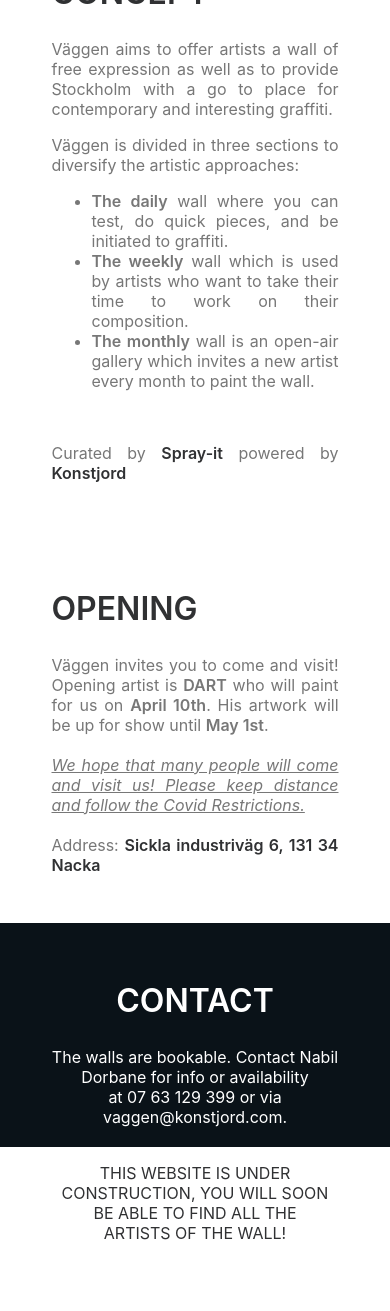
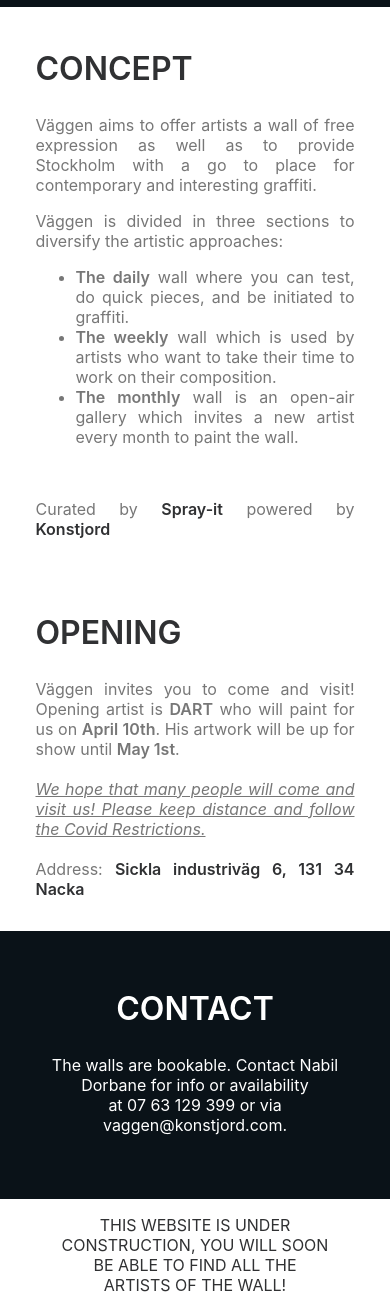
Before and after one commit to Eminerve/vaggen, a PHP site: page / in a window 390 px wide. Shown: the part 971-2282 px from the top of the page. Before the commit the page ends 2211 px from the top, so only its background shows below. Run offline with PHP 8.4, Linux system fonts and the light colour scheme.

Commit message:
responsive index

```diff
--- a/index.php
+++ b/index.php
@@ -54,7 +54,7 @@
 
     <div class="en_construction">
 
-      <div class="concept">
+      <div class="element">
           <h2>Concept</h2>
           <p>Väggen aims to offer artists a wall of free expression as well as to provide Stockholm with a go to place for contemporary and interesting graffiti.</p>
           <p>Väggen is divided in three sections to diversify the artistic approaches:
@@ -68,7 +68,7 @@
           <p>Curated by <a href="https://www.instagram.com/sprayit.collective/?hl=fr" target="_blank"><strong>Spray-it</strong></a> powered by <a href="https://konstjord.com/" target="_blank"><strong>Konstjord</strong></a> </p>
       </div>
 
-      <div class="opening">
+      <div class="element">
         <h2>Opening</h2>
         <p>Väggen invites you to come and visit! Opening artist is <strong>DART</strong> who will paint for us on <strong>April 10th</strong>. His artwork will be up for show until <strong>May 1st</strong>.  <br> <br><em>We hope that many people will come and visit us! Please keep distance and follow the Covid Restrictions.</em><br> <br>Address: <a href="https://www.google.com/search?q=Sickla+industriv%C3%A4g+6%2C+131+34+Nacka&sxsrf=ALeKk00j1Z4FIb-8SPe1u18T40A4YVOQPg%3A1617952895913&ei=fwBwYLmcN_KnrgSot7WACw&oq=Sickla+industriv%C3%A4g+6%2C+131+34+Nacka&gs_lcp=Cgdnd3Mtd2l6EANQ-qkEWPqpBGDCsARoAHACeACAAeQBiAGGA5IBBTAuMS4xmAEAoAECoAEBqgEHZ3dzLXdpesABAQ&sclient=gws-wiz&ved=0ahUKEwj51_6c0PDvAhXyk4sKHahbDbAQ4dUDCA0&uact=5" target="_blank"><strong>Sickla industriväg 6, 131 34 Nacka</strong></a> </p>
       </div>
@@ -102,9 +102,11 @@
         overflow-x: hidden;
       }
 
-
-
-
+      /* Brarre de navigation */
+      /* au dessus de 600px */
+      .nav-mob{
+        display: none;
+      }
       /* en dessous de 600px */
       @media only screen and (max-width: 600px) {
         .nav-mob{
@@ -124,13 +126,9 @@
         }
       }
 
+      /* en dessous de 600px */
+      @media only screen and (max-width: 600px) {
 
-
-
-            /* Brarre de navigation */
-                /* au dessus de 600px */
-            .nav-mob{
-              display: none;
       }
 
       .mobile{
@@ -151,6 +149,7 @@
         display: inline-block;
         overflow: hidden;
         width: 33.3%;
+        height: auto;
         margin: auto;
         margin-top: 0;
       }
@@ -170,6 +169,7 @@
 
         .img-wrapper {
           width: 100%;
+          height: auto;
         }
 
         .img-wrapper img{
@@ -179,12 +179,12 @@
         .en_construction {
           display: flex;
           flex-wrap: wrap;
-                width: 90%;
+          max-width: 90%;
           margin: auto;
-              }
+          margin-top: 1rem;
         }
 
-
+      }
 
       .img-wrapper img {
         height: auto;
@@ -279,6 +279,7 @@
         text-decoration:none;
         color: color: #303133;
       }
+
       .en_construction {
         display: flex;
         flex-direction: row;
@@ -286,8 +287,8 @@
         margin: auto;
       }
 
-            .opening, .concept {
-              padding: 2rem;
+      .element {
+        padding: 1rem;
         flex: 1;
       }
 
@@ -337,11 +338,7 @@
         text-decoration: none;
       }
 
-            .concept a:hover {
-              text-decoration: underline;
-            }
-
-            .opening a:hover {
+      .element a:hover {
         text-decoration: underline;
       }
 
@@ -360,7 +357,6 @@
       .contact {
         width: 100%;
         margin: auto;
-              height: 8rem;
         background-color: #0A1218;
         color: #fff;
         padding-top: 2rem;
```
Lines whose indentation alone changed are shown as unchanged.
